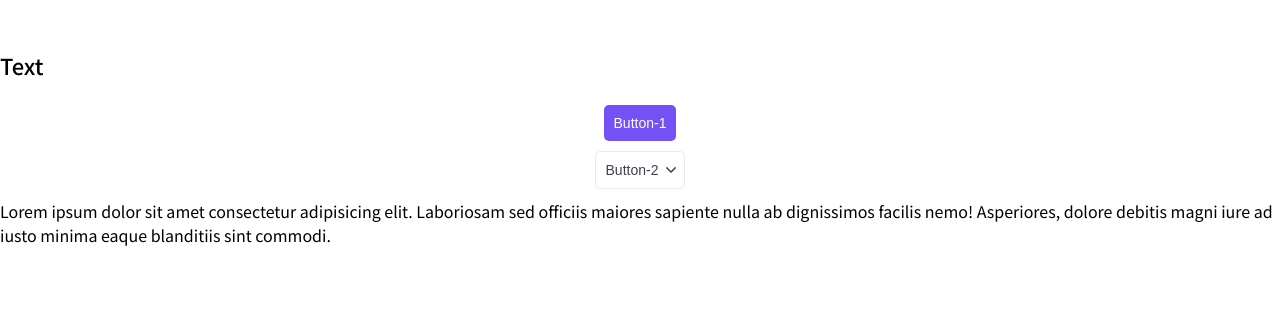
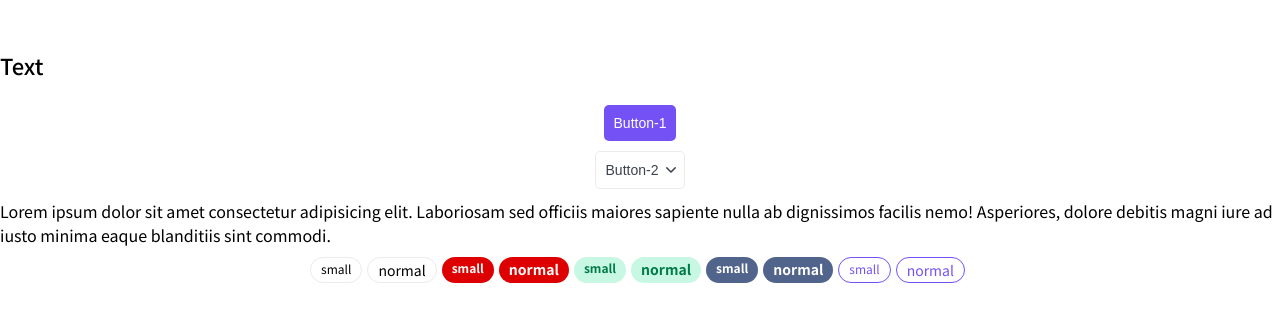
Before and after one commit to bifard/next-js-learn, a Next.js app: page / in a window 1280 px wide. Shown: the top 322 px of the page. Built offline with nearby package versions, Linux system fonts and the light colour scheme.

Commit message:
created Tag component

```diff
--- a/components/index.ts
+++ b/components/index.ts
@@ -1,3 +1,4 @@
 export * from "./h-tag/Htag";
 export * from "./button/Button";
 export * from "./paragraph/Paragraph";
+export * from "./tag/Tag";
--- /dev/null
+++ b/components/tag/Tag.module.css
@@ -0,0 +1,53 @@
+.tag {
+	display: inline-block;
+
+	box-sizing: border-box;
+	margin-right: 5px;
+
+	border-radius: 20px;
+}
+
+.small {
+	padding: 5px 10px;
+
+	font-size: 12px;
+	line-height: 12px;
+}
+
+.normal {
+	padding: 5px 10px;
+
+	font-size: 14px;
+	line-height: 14px;
+}
+
+.ghost {
+	border: 1px solid var(--gray-light);
+}
+
+.red {
+	color: var(--white);
+	background: #DE0000;
+
+	font-weight: bold;
+}
+
+.grey {
+	color: var(--white);
+	background: #51648C;
+
+	font-weight: bold;
+}
+
+.green {
+	color: var(--green);
+	background: var(--green-light);
+
+	font-weight: bold;
+}
+
+.primary {
+	color: var(--primary);
+	border: 1px solid var(--primary);
+	background: none;
+}
--- /dev/null
+++ b/components/tag/Tag.tsx
@@ -0,0 +1,28 @@
+import { TagProps } from "./Tag.props";
+import cn from "classnames";
+import styles from "./Tag.module.css";
+export const Tag = ({
+  size = "small",
+  children,
+  color = "ghost",
+  href,
+  className,
+  ...props
+}: TagProps): JSX.Element => {
+  return (
+    <div
+      className={cn(styles.tag, className, {
+        [styles.small]: size == "small",
+        [styles.normal]: size == "normal",
+        [styles.ghost]: color == "ghost",
+        [styles.red]: color == "red",
+        [styles.grey]: color == "grey",
+        [styles.green]: color == "green",
+        [styles.primary]: color == "primary",
+      })}
+      {...props}
+    >
+      {href ? <a href={href}>{children}</a> : <>{children}</>}
+    </div>
+  );
+};
--- a/pages/index.tsx
+++ b/pages/index.tsx
@@ -1,4 +1,4 @@
-import { Button, Htag, Paragraph } from "@/components";
+import { Button, Htag, Paragraph, Tag } from "@/components";
 
 import Head from "next/head";
 
@@ -28,6 +28,38 @@ export default function Home() {
             commodi.
           </Paragraph>
         </div>
+        <div style={{ marginBottom: "10px", display: "flex", justifyContent: "center" }}>
+          <Tag size="small" color="ghost">
+            small
+          </Tag>
+          <Tag size="normal" color="ghost">
+            normal
+          </Tag>
+          <Tag size="small" color="red">
+            small
+          </Tag>
+          <Tag size="normal" color="red">
+            normal
+          </Tag>
+          <Tag size="small" color="green">
+            small
+          </Tag>
+          <Tag size="normal" color="green">
+            normal
+          </Tag>
+          <Tag size="small" color="grey">
+            small
+          </Tag>
+          <Tag size="normal" color="grey">
+            normal
+          </Tag>
+          <Tag size="small" color="primary">
+            small
+          </Tag>
+          <Tag size="normal" color="primary">
+            normal
+          </Tag>
+        </div>
       </div>
     </>
   );
```
Also changed, not shown: components/tag/Tag.props.ts (added, +10 -0 lines), styles/Home.module.css (deleted, +0 -304 lines).
